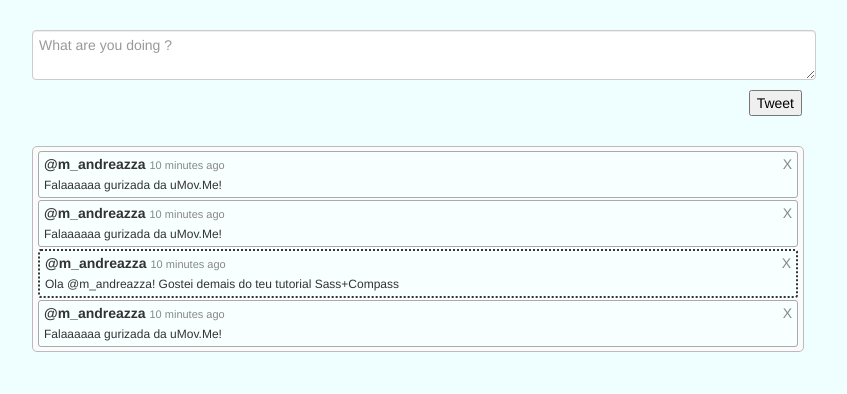
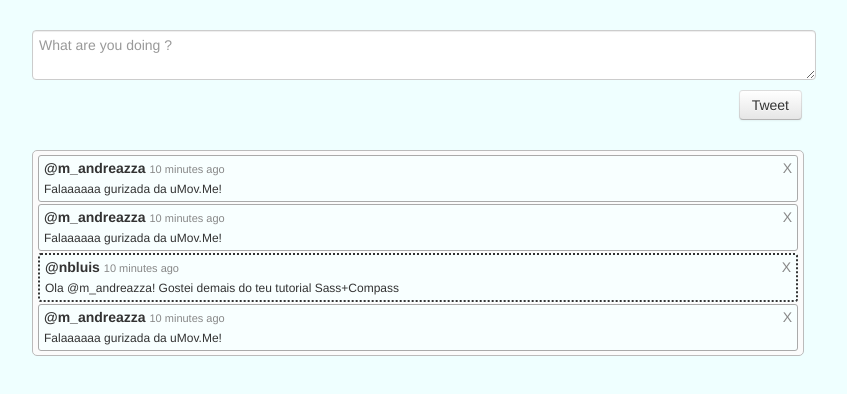
Before and after one commit to oandreazza/Sass-Compass, a plain HTML site: page index.html in a window 1280 px wide. Shown: the whole page, without its empty margins (298-1145 px from the left). Drawn offline with nearby package versions, Linux system fonts and the light colour scheme; files that its build step writes are made by us from their sources.

Commit message:
deixando a interface um pouco mais bonita

```diff
--- a/index.html
+++ b/index.html
@@ -21,7 +21,7 @@ t" type="text/css" />
 		    <section id="compose" class="span8 offset3">
 			  <textarea placeholder="What are you doing ?"></textarea>
 			  <br/>
-			  <input type="button" id='tweet' value="Tweet" />
+			  <input type="button" class="btn" id='tweet' value="Tweet" />
 			</section>
 
 			<section id="timeline" class="span8 offset3">
@@ -44,7 +44,7 @@ t" type="text/css" />
 				</li>
 				<li class="tweet-mentioned">
 					<div class="header">
-						<span class="user">@m_andreazza</span>
+						<span class="user">@nbluis</span>
 						<span class="time">10 minutes ago</span>
 						<span class="delete">X</span>
 					</div>
```
